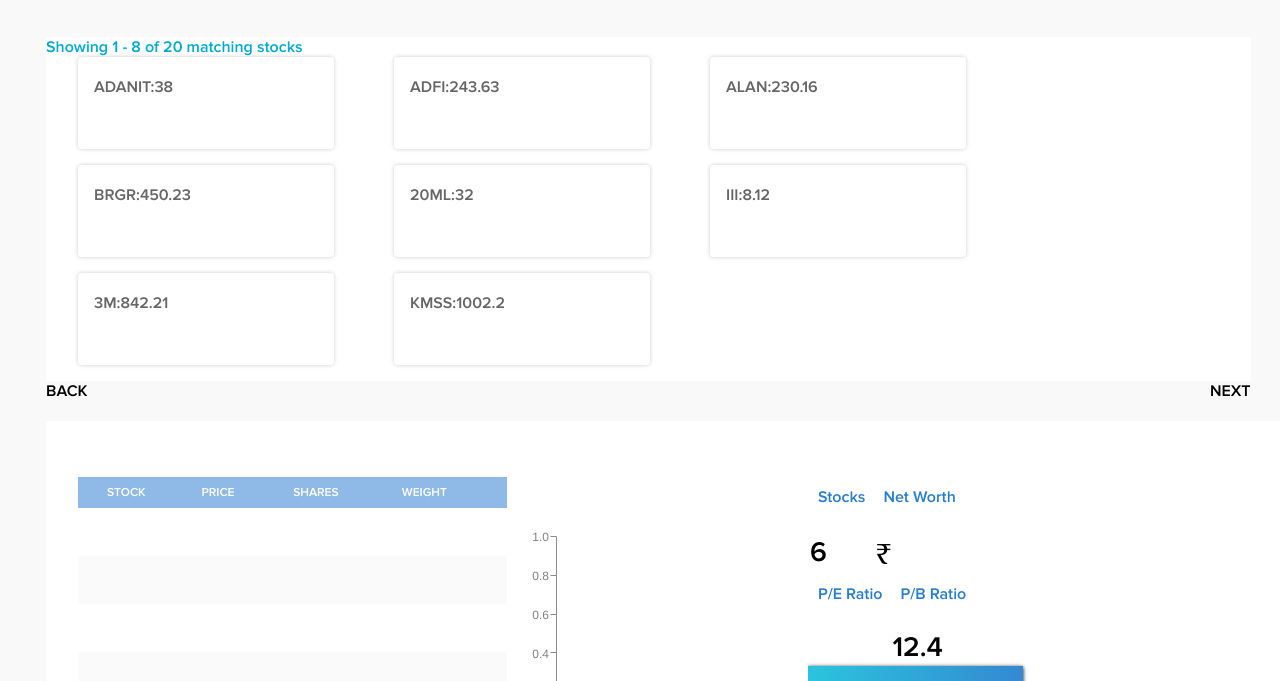
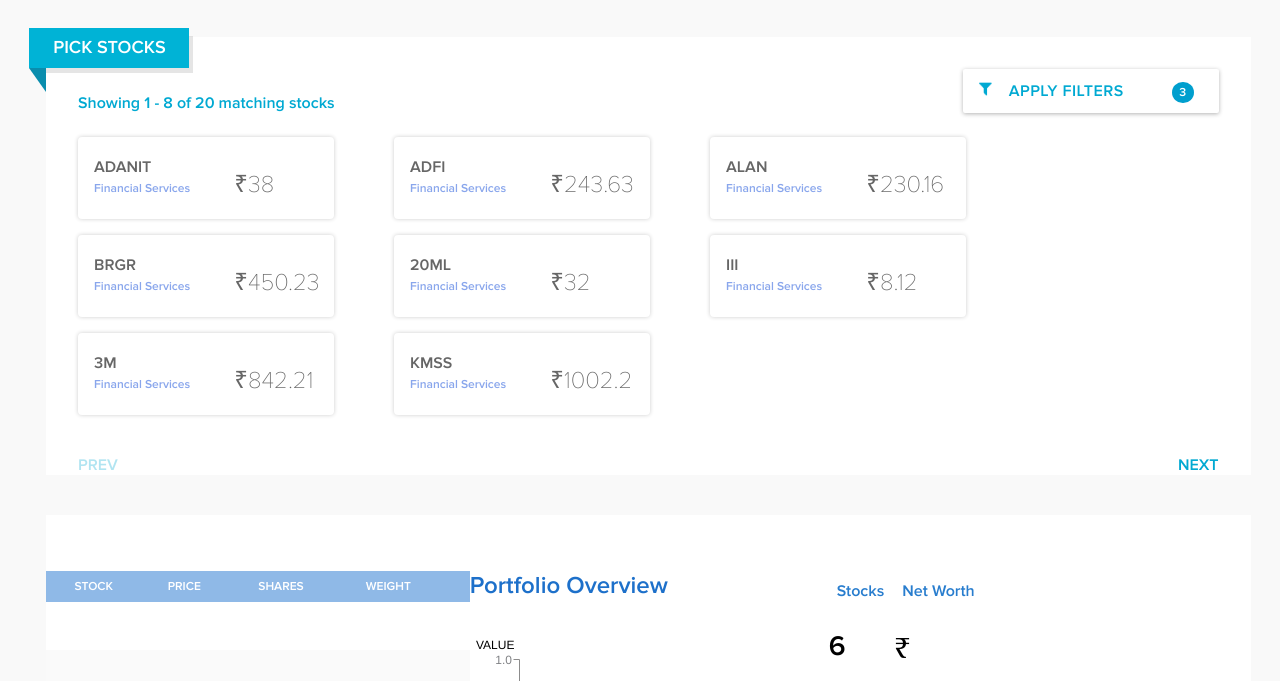
Before and after one commit to sarthaklangde/smallcaseportfolio, a website: page public/index.html in a window 1280 px wide. Shown: the part 119-800 px from the top of the page. Drawn offline with Linux system fonts and the light colour scheme.

Commit message:
Ribbon added

```diff
--- a/public/app/portfolio.js
+++ b/public/app/portfolio.js
@@ -173,8 +173,20 @@
                   visible: "false"
               }
           },
-          "scale-x":{  }, // Creates an interactive legend
-          "scale-y":{ guide:{visible:false}      }, // Creates an interactive legend
+          labels:[{
+              text: "VALUE",
+              x: "1%",
+              y:"11%",
+              "font-size":"12px"
+          },{
+              text: "TIME",
+              x: "80%",
+              y:"85%",
+              "font-size":"12px"
+          }
+          ],
+          "scale-x":{}, // Creates an interactive legend
+          "scale-y":{ guide:{visible:false},       }, // Creates an interactive legend
           series: [  // Insert your series data here.
               { values: []}
           ]
--- a/public/index.html
+++ b/public/index.html
@@ -20,14 +20,36 @@
     <div ng-controller="PortfolioController">
         <div id="title">smallcase Portfolio Builder</div>
         <div id="page-container" >
-            <div style="color:#00A9D2">Showing {{pagestart+1}} - {{pageend}} of {{totallist.length}} matching stocks</div>
+            <div class="ribbon-top">PICK STOCKS</div>
+            <div class="ribbon-top-shadow"></div>
+            <div class="triangle-top"></div>
+            <div id="top-container">
+                <div style="color:#00A9D2">Showing {{pagestart+1}} - {{pageend}} of {{totallist.length}} matching stocks</div>
+                <div id="filter-button" style="line-height:1.25rem">
+                    <span><img src="style/filter - FontAwesome.png" height="14px"style="margin-right:0.77rem"/>
+                    <span style="font-size:1rem">APPLY FILTERS</span>
+                    <span class="circle">3</span>
+                </span></div>
+            </div>
+
+
             <div class="card-container">
                 <div class="card" dnd-draggable="stock" dnd-moved="addtoportlist(stock)" dnd-effect-allowed="move" ng-repeat="stock in watchlist">
-                    <div class="card-text">{{stock.name}}:{{stock.price}} </div>
+                    <div style="display:inline-block" >
+                        <div class="card-text">{{stock.name}} </div>
+                        <div class="card-group-text">Financial Services</div>
+                    </div>
+
+                    <div style="display:inline-block;margin-left:2.5rem;" class="card-price"> ₹{{stock.price}}</div>
+
                 </div>
             </div>
-            <div style="float:left" ng-click="pageback()">BACK</div>
-            <div style="float:right" ng-click="pagenext()">NEXT</div>
+            <div id="pagination-container">
+                <div ng-hide="pagestart == 0" ng-click="pageback()">PREV</div>
+                <div ng-show="pagestart == 0" style="opacity:0.3 ">PREV</div>
+                <div ng-hide="totallist.length - pagestart < 8" ng-click="pagenext()">NEXT</div>
+                <div ng-show="totallist.length - pagestart < 8" style="opacity:0.3">NEXT</div>
+            </div>
         </div>
 
         <div id="bottom-container">
@@ -64,7 +86,8 @@
                     </li>
                 </div>
             </div>
-            <div style="width:25%">
+            <div style="width:30%">
+                <p style="color:#1D70CA;font-size:1.5rem">Portfolio Overview</p>
                 <div zingchart id="chart-1" zc-json="myChartJson" zc-width="100%" zc-height="100%"></div>
             </div>
             <div style="width:35.6%">
--- a/public/style/styles.css
+++ b/public/style/styles.css
@@ -32,15 +32,35 @@
     margin-right:2.3%;
     margin-top:2.5rem;
     width: 94.1%;
+    height:36.9%;
     background-color: #FFF;
 }
-
+#top-container{
+    margin-left:2rem;
+    margin-right:2rem;
+    margin-bottom: 1.5rem;
+    padding-top:2rem;
+    display:flex;
+    flex-direction: row;
+    justify-content: space-between;
+    align-items: flex-end;
+}
+#pagination-container{
+    color:#00A9D2 ;
+    margin-top:1.5rem;
+    margin-left:2rem;
+    margin-right:2rem;
+    margin-bottom: 2rem;
+    display:flex;
+    flex-direction: row;
+    justify-content: space-between;
+    align-items: flex-end;
+}
 #bottom-container{
     margin-left:3.6%;
     margin-right:2.3%;
     margin-top:2.5rem;
     padding-top:3.5rem;
-    padding-left:2rem;
     padding-bottom:2.19rem;
     width: 94.1%;
     background-color: #FFF;
@@ -95,14 +115,91 @@
 .card{
     padding-left:1rem;
     padding-top:1.25rem;
+    padding-bottom:1.25rem;
     margin-left:2rem;
     margin-right:1.75rem;
     margin-bottom: 1rem;
-    display: flex;
     background: #FFFFFF;
     color:#666666;
     box-shadow: 0 0 4px 0 rgba(0,0,0,0.20);
     border-radius: 4px;
     width:15rem;
-    height:4.5rem
 }
+.card-group-text{
+    margin-top:0.25rem;
+    color:#89A6EC;
+    font-size:0.75rem;
+}
+.card-price{
+    font-size: 1.5rem;
+    font-family: 'proxima_nova_ltthin';
+
+}
+
+#filter-button{
+    font-size:16px;
+    padding-top:0.75rem;
+    padding-left:1rem;
+    padding-bottom:0.75rem;
+    color: #00A9D2;
+    letter-spacing: 0.5px;
+    width:15rem;
+    background: #FFFFFF;
+    box-shadow: 0 1px 4px 0 rgba(0,0,0,0.30);
+    border-radius: 2px;
+}
+.circle {
+    width: 1.25rem;
+    margin-left:2.75rem;
+    padding-left:0.44rem;
+    padding-right:0.44rem;
+    padding-top:0.19rem;
+    padding-bottom:0.19rem;
+    height: 1.25rem;
+    border-radius: 50%;
+    font-size: 0.75rem;
+    color: #fff;
+    line-height: 1rem;
+    text-align: center;
+    background: #009FCE;
+}
+.ribbon-top {
+    line-height: 2.5rem;
+    margin: 0;
+    background-color: #00B3D6;
+    font-size: 1.13rem;
+    color:#FFF;
+    position: absolute;
+    left: 2.3%;
+    top: 147px;
+    z-index: 2;
+    overflow: hidden;
+    width: 10rem;
+    height: 2.5rem;
+    text-align: center;
+}
+.ribbon-top-shadow {
+    margin: 0;
+    background-color: #000;
+    opacity:0.1;
+    position: absolute;
+    left: 2.6%;
+    top: 155px;
+    z-index: 1;
+    overflow: hidden;
+    width: 10rem;
+    height: 2.3rem;
+    text-align: center;
+}
+
+.triangle-top {
+    position: absolute;
+    left: 2.3%;
+    top: 187px;
+    width: 0;
+    z-index: 1;
+    height: 0;
+    border-top: 1.5rem solid #0A8DAD;
+    border-left: 1.1rem solid transparent;
+
+}
```
Also changed, not shown: public/style/filter - FontAwesome.png (added).
